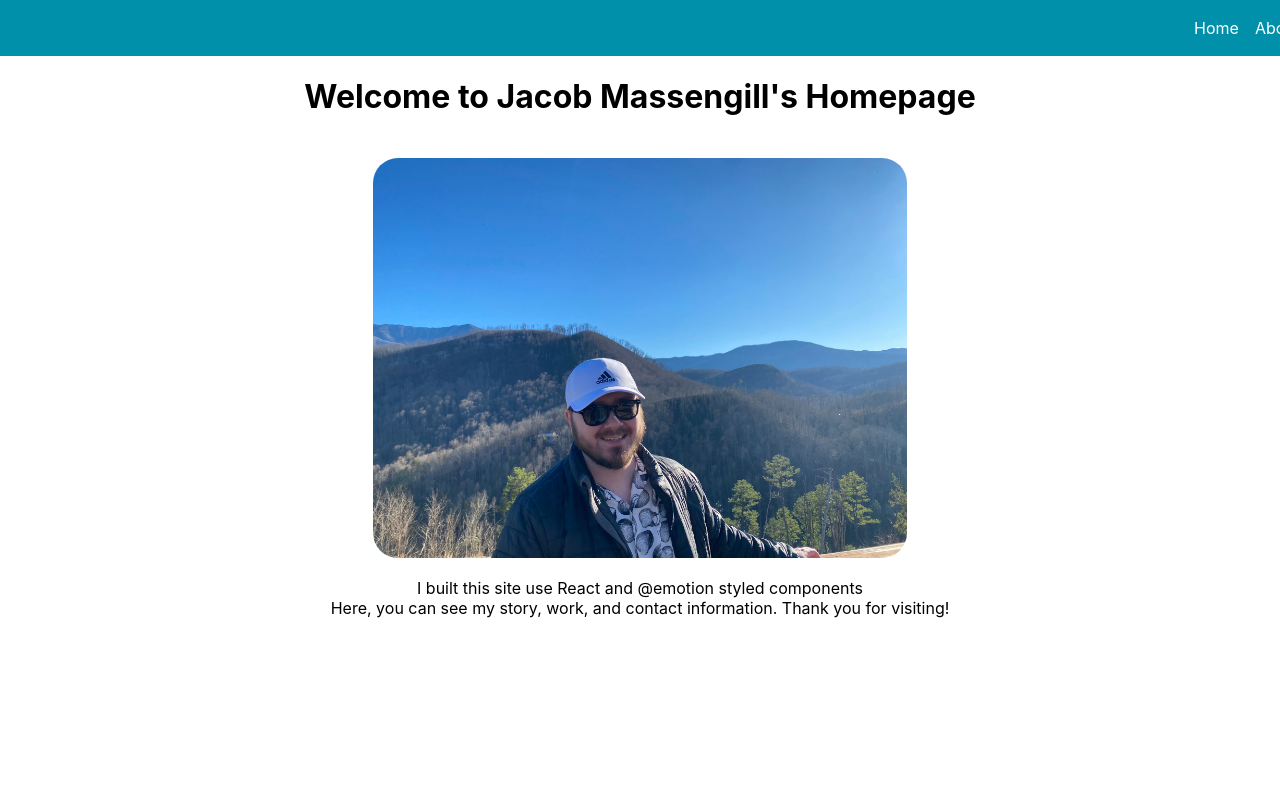
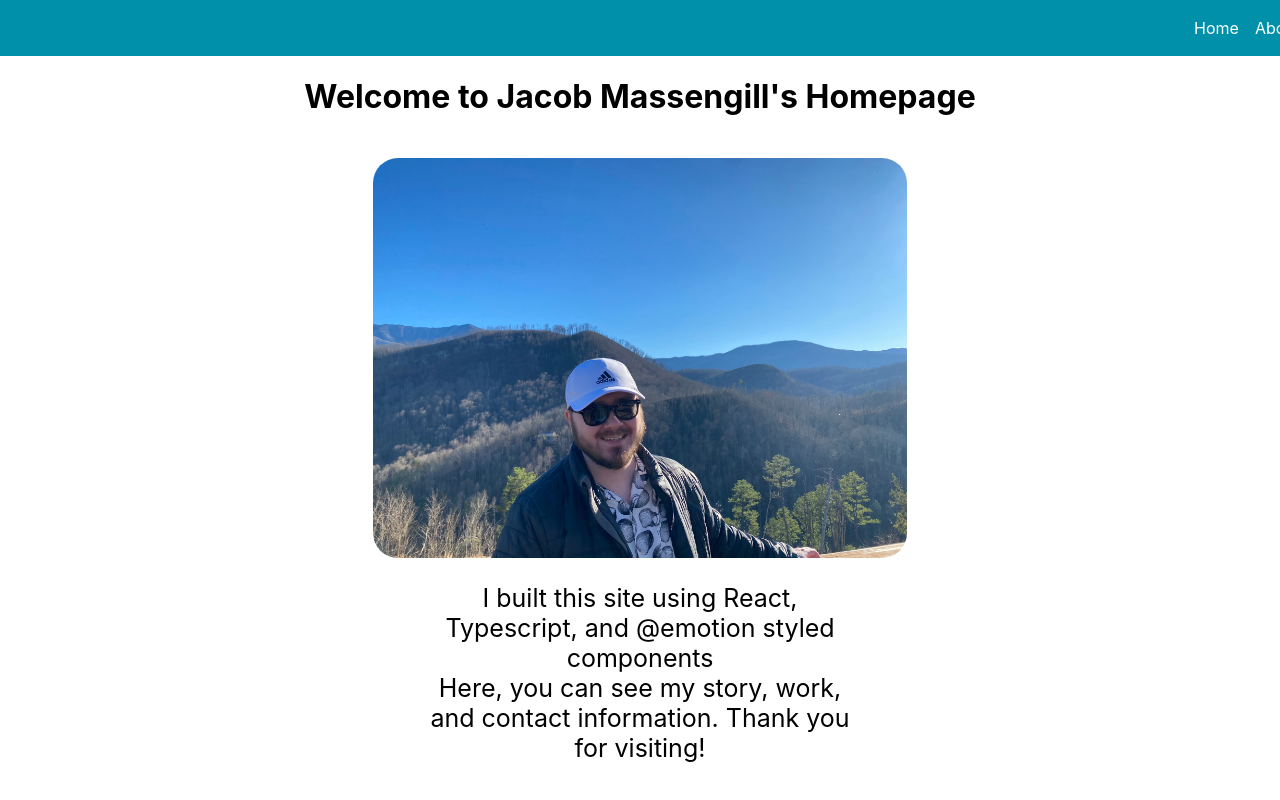
Before and after one commit to jalomas7/jalomas7.github.io, a React (Create React App) app: page / in a window 1280 px wide. Shown: the top 800 px of the page. Built offline with nearby package versions, Linux system fonts and the light colour scheme.

Commit message:
increase font size on home caption

```diff
--- a/src/App.tsx
+++ b/src/App.tsx
@@ -4,16 +4,23 @@ import { Home } from './Home';
 import { BrowserRouter, Route, Routes } from 'react-router';
 import { About } from './About';
 import { Navbar } from './Navbar';
+import styled from '@emotion/styled';
+
+
+const AppContainer = styled.div`
+`
 
 function App() {
   return (
     <div className="App">
       <BrowserRouter>
-        <Navbar />
-        <Routes>
-          <Route path="/" Component={Home} />
-          <Route path="/about" Component={About} />
-        </Routes>
+        <AppContainer>
+          <Navbar />
+          <Routes>
+            <Route path="/" Component={Home} />
+            <Route path="/about" Component={About} />
+          </Routes>
+        </AppContainer>
       </BrowserRouter>
     </div>
   );
--- a/src/Home.tsx
+++ b/src/Home.tsx
@@ -2,21 +2,32 @@ import React from "react";
 import jacob_3 from './img/Jacob_3.jpeg';
 import styled from '@emotion/styled';
 
+const Container = styled.div`
+    display: flex;
+    flex-direction: column;
+    align-items: center;
+`;
+
 const ProfilePicture = styled.img`
     height: 400px;
     border-radius: 25px;
+`;
+
+const CaptionContainer = styled.p`
+    font-size: 25px;
+    max-width: 18em;
 `
 
 export const Home: React.FunctionComponent = () => {
     return (
-        <div className="main_content">
+        <Container className="main_content">
             <div className="header_container">
                 <h1>Welcome to Jacob Massengill's Homepage</h1>
             </div><br />
             <ProfilePicture src={jacob_3} alt="Jacob" />
-            <p>I built this site use React and @emotion styled components <br /> Here, you
+            <CaptionContainer>I built this site using React, Typescript, and @emotion styled components <br /> Here, you
                 can see my story, work, and contact information. Thank you for visiting!<br />
-            </p>
-        </div>
+            </CaptionContainer>
+        </Container>
     )
 }
```
